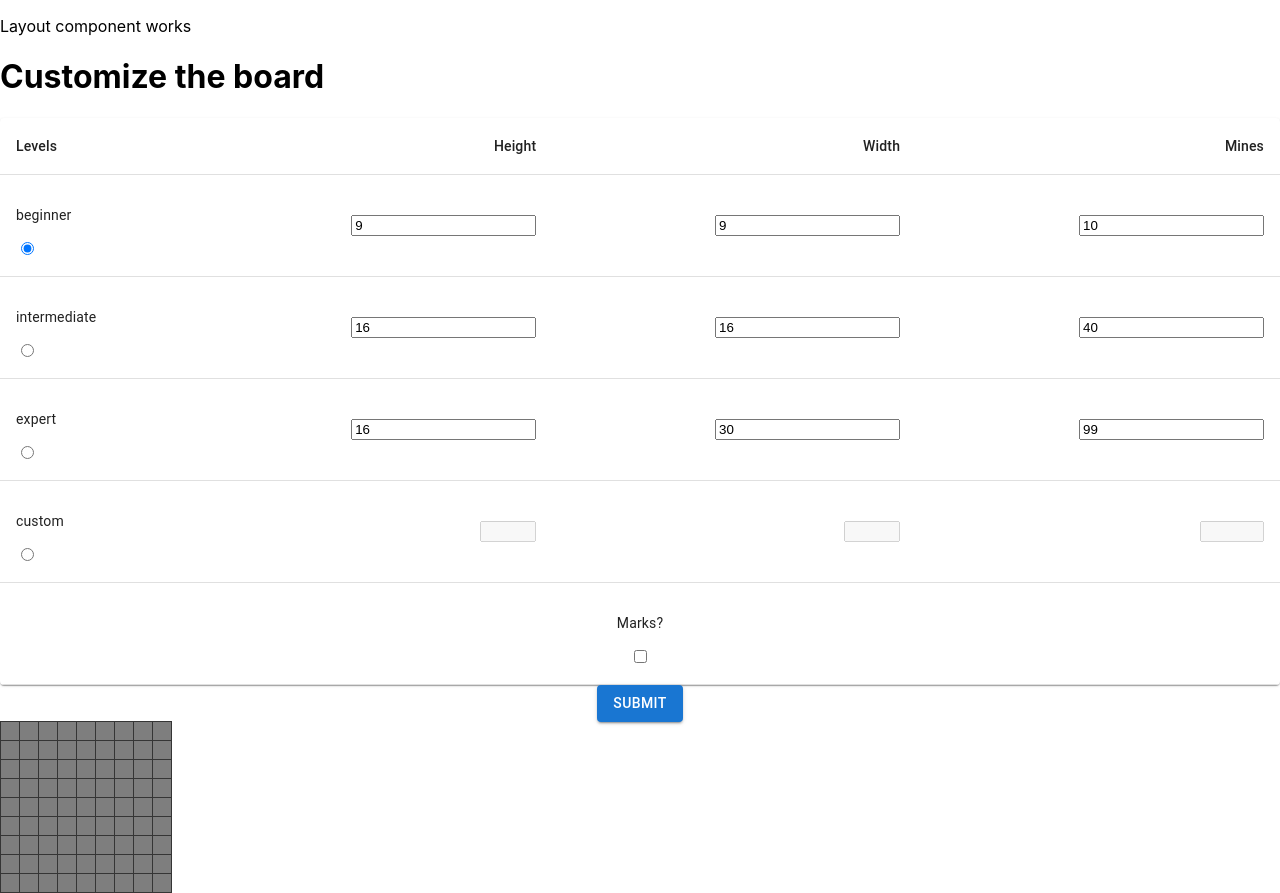
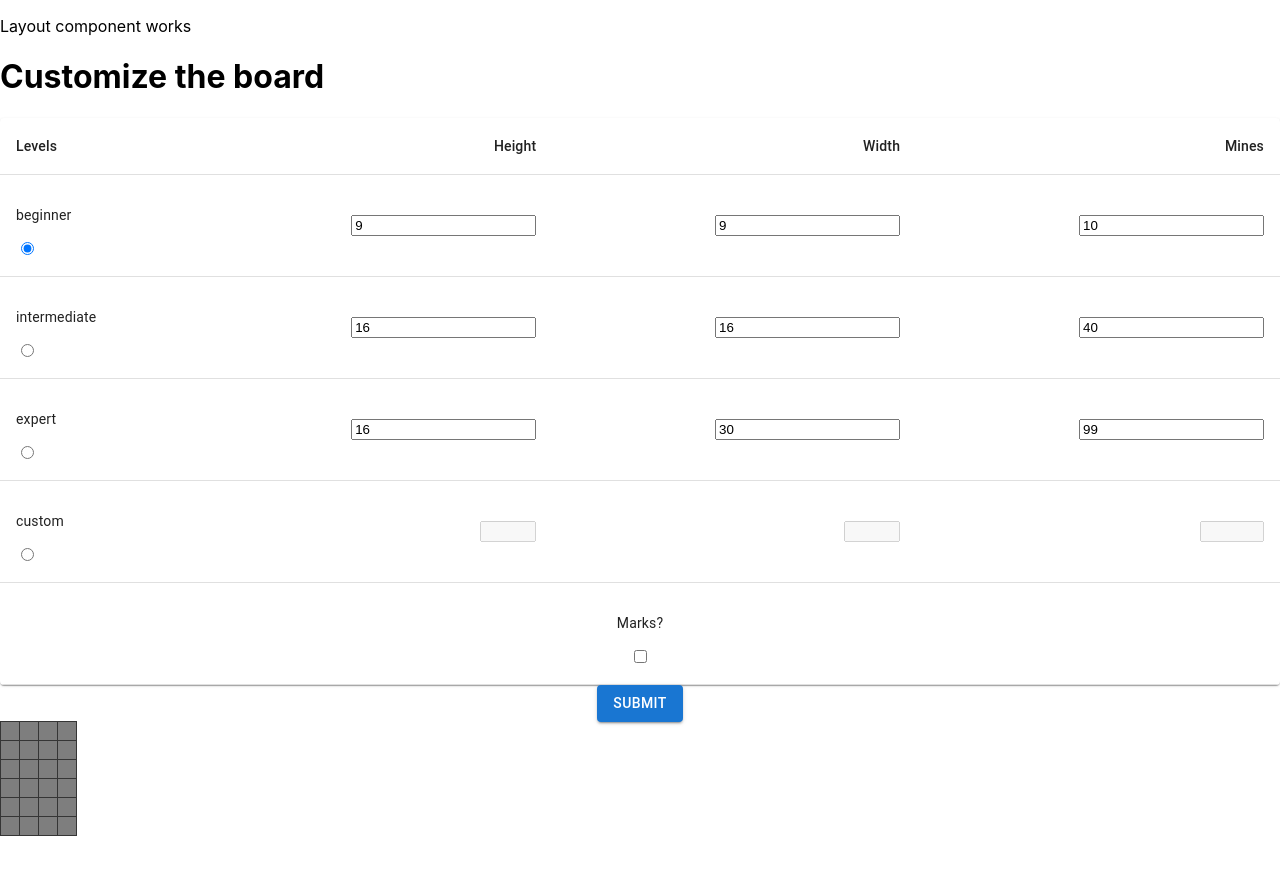
Before and after one commit to ln56b/ln56b-react-minesweeper, a React (Create React App) app: page / in a window 1280 px wide. After the commit the page ends 836 px from the top, so only its background shows below. Built offline with nearby package versions, Linux system fonts and the light colour scheme.

Commit message:
fix table to wait for all data before display

```diff
--- a/src/components/Layout.jsx
+++ b/src/components/Layout.jsx
@@ -2,17 +2,18 @@ import React from "react"
 import Editor from "./Editor"
 import Table from "./Table"
 
-const testMineNumber = 10
-
 const createFilledTable = (width, height, value) =>
-	Array(width)
+	new Array(width)
 		.fill(null)
 		.map(() => new Array(height).fill(value))
+
 const randomInt = (n) => Math.floor(Math.random() * n)
 
 const generateRandomMines = (width, height, mineNumber) => {
+	if (!width || !height) {
+		throw new Error('generateRandomMines: no width or height given')
+	}
 	let mines = createFilledTable(width, height, false)
-	console.log("mines", mines)
 	if (mineNumber === 0) {
 		return mines
 	}
@@ -30,17 +31,17 @@ const generateRandomMines = (width, height, mineNumber) => {
 }
 
 function Layout() {
-	const [mineNumber, setMineNumber] = React.useState(testMineNumber)
-	const [height, setHeight] = React.useState(9)
-	const [width, setWidth] = React.useState(9)
+	const [mineNumber, setMineNumber] = React.useState(13)
+	const [height, setHeight] = React.useState(6)
+	const [width, setWidth] = React.useState(4)
 	const testMines = generateRandomMines(width, height, mineNumber)
 	const [mines, setMines] = React.useState(testMines)
 
-	const onSubmitForm = ({ height, width, mines }) => {
-		setHeight(height)
-		setWidth(width)
-		setMineNumber(mines)
-		setMines(generateRandomMines(width, height, mines))
+	const onSubmitForm = ({ height: newHeight, width: newWidth, mines: newMines }) => {
+		setHeight(newHeight)
+		setWidth(newWidth)
+		setMineNumber(newMines)
+		setMines(() => generateRandomMines(newWidth, newHeight, newMines))
 	}
 
 	return (
--- a/src/components/Table.jsx
+++ b/src/components/Table.jsx
@@ -52,7 +52,7 @@ function Table({ width, height, mineNumber, mines }) {
 			{
         createFilledTable(width, height, 0).map((column, x) => (
           <div className="table-column" key={x}>
-            {
+            { (fieldValues.length === width && openFields.length === width) &&
               column.map((field, y) => (
                 <Square
                   key={`${x.toString()},${y.toString()}`}
```
